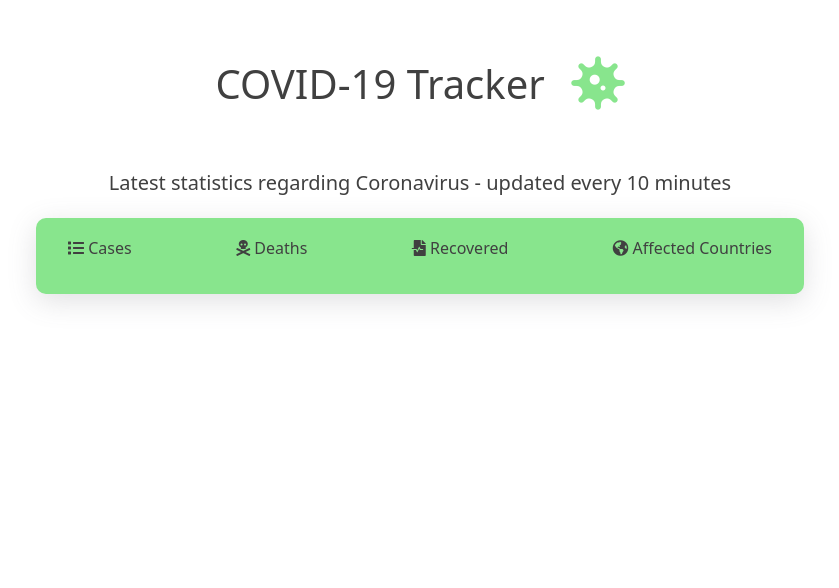
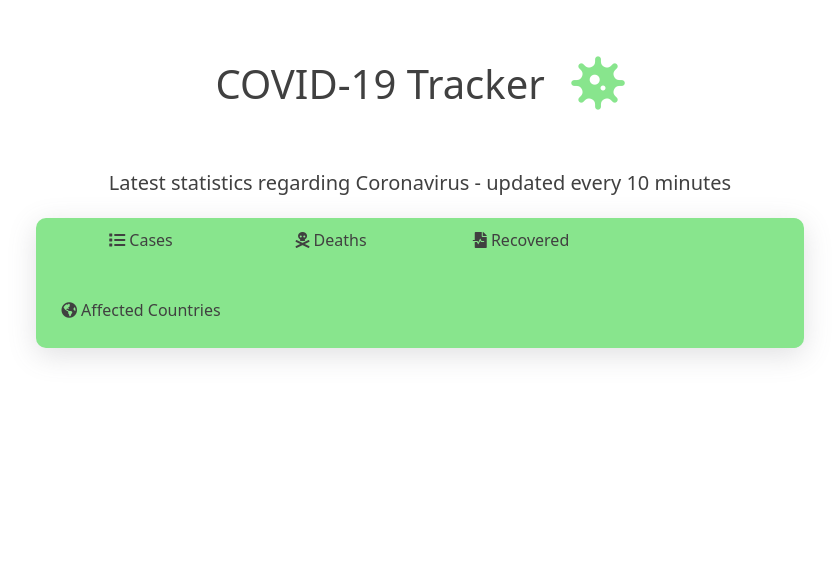
Before and after one commit to b-lauren/covid-tracker, a PHP site: page / in a window 1280 px wide. Shown: the part 60-648 px from the top of the page, without its empty margins (220-1059 px from the left). Run offline with PHP 8.4, Linux system fonts and the light colour scheme.

Commit message:
changed grid

```diff
--- a/index.html
+++ b/index.html
@@ -25,7 +25,9 @@
     <i class="fas fa-virus fa-lg virus"></i>
   </h1>
   <p class="lead center">Latest statistics regarding Coronavirus - updated every 10 minutes</p>
-  <div class="stats">
+
+<!-- <div class="grid-container"> -->
+  <div class="stats grid-container">
     <div>
       <p><i class="fas fa-list"></i> Cases</p>
       <span class="cases"></span>
@@ -43,6 +45,7 @@
       <span class="affected-countries"></span>
     </div>
   </div>
+<!-- </div> -->
 
   <div class="push"></div>
 </div>
--- a/styles.css
+++ b/styles.css
@@ -91,12 +91,34 @@ a i:hover {
   box-shadow: rgba(100, 100, 111, 0.2) 0px 7px 29px 0px;
   border-radius: 10px;
   margin: 0 auto;
-  display: flex;
-  justify-content: space-between;
-  align-items: center;
-  padding: 18px 32px;
+  /*display: flex;*/
+  /*justify-content: space-between;
+  align-items: center;*/
+  /*padding: 18px 32px;*/
   max-width: 60%;
-  flex-wrap: wrap;
+  /*flex-wrap: wrap;*/
+ /* display: grid;
+  grid-template-rows: 1fr 1fr;*/
+  /*display: grid;
+  grid-row-gap: 30px;*/
+}
+
+.stats div {
+  text-align: center;
+}
+
+/*.stats > p {
+  text-align: center;
+}
+*/
+.grid-container {
+  display: grid;
+  grid-row-gap: 30px;
+  /*grid-template-columns: 1fr 1fr 1fr 1fr;*/
+  grid-template-columns: repeat(auto-fill, 190px);
+  /*align-items: center;*/
+  /*justify-content: center;*/
+  padding: 10px;
 }
 
 .stats span {
@@ -120,7 +142,7 @@ a i:hover {
     margin-left: 4px;
   }
 
-  .stats {
+/*  .stats {
     margin-top: 20px;
     flex-direction: column;
     max-width: 50%;
@@ -128,9 +150,23 @@ a i:hover {
     align-items: center;
     margin-bottom: 30px;
   }
+*/
+  /*..grid-container {
+    grid-template-columns: 1fr 1fr;
+    grid-template-rows: 1fr 1fr;
+  }*/
+
+/*  .stats {
+    display: flex;
+  }*/
+
+  .grid-container {
+    grid-template-columns: repeat(auto-fill, auto);
+  }
 
   .stats div {
     padding: 18px;
     margin-bottom: 12px;
+
   }
 }
```
